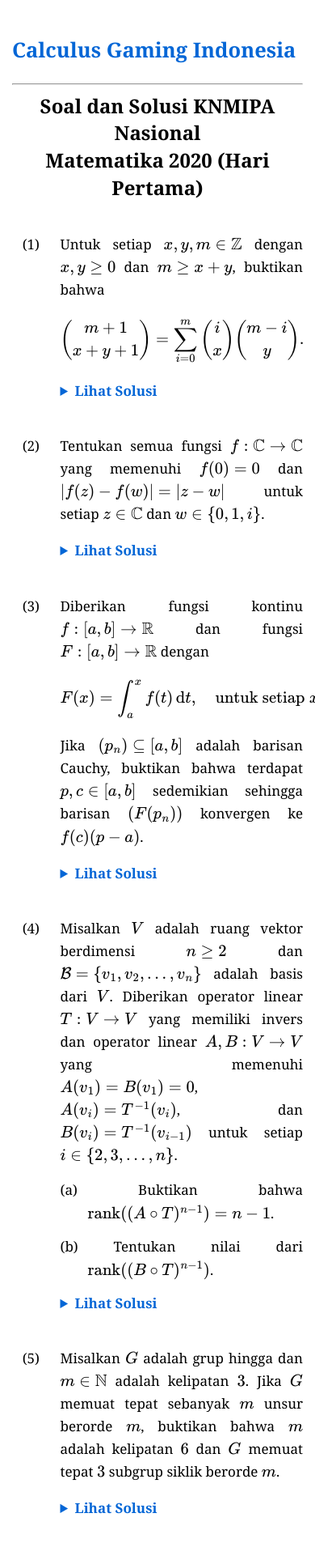
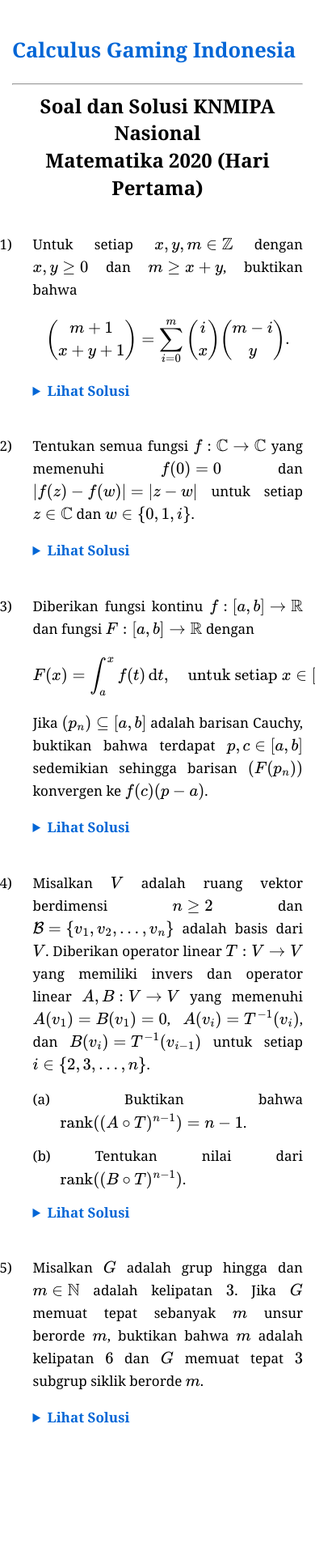
Before and after one commit to calculusgamingindonesia/calculusgamingindonesia.github.io, a Jekyll site: the page built from _posts/2026-06-29-knmipa-nas-mat-20-1.md, in a window 390 px wide. Shown: the whole page at 81% size. Built offline with Jekyll 4.4.1, drawn with Linux system fonts in a browser that asks for light colours; some web fonts are replaced; after the commit the page ends 1815 px from its top, so only the background shows below that.

Commit message:
Update default.html

```diff
--- a/_layouts/default.html
+++ b/_layouts/default.html
@@ -98,7 +98,7 @@
 
         /* Nomor soal ditarik lebih jauh ke kiri agar tidak menempel */
         ol {
-            padding-left: 3.5em;
+            padding-left: 1.5em;
         }
         ol > li::before {
             left: -3em;
```
